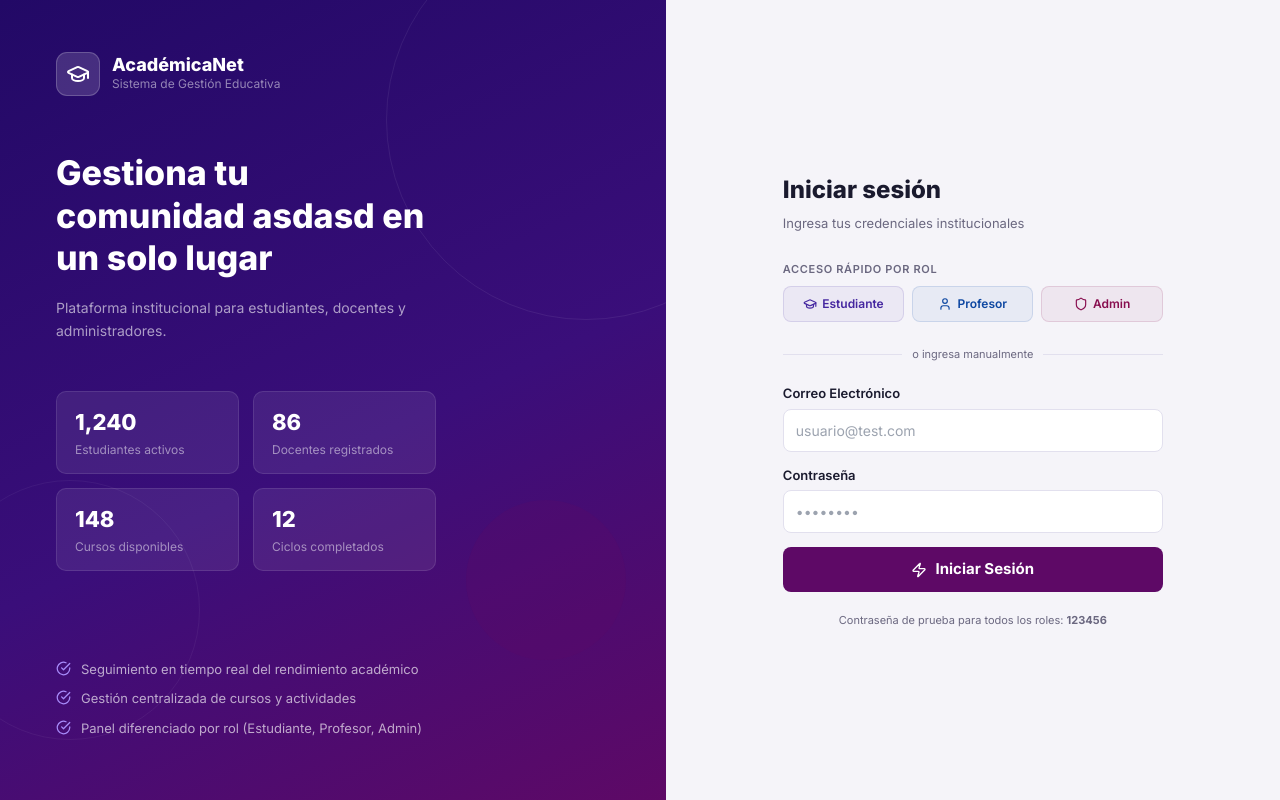
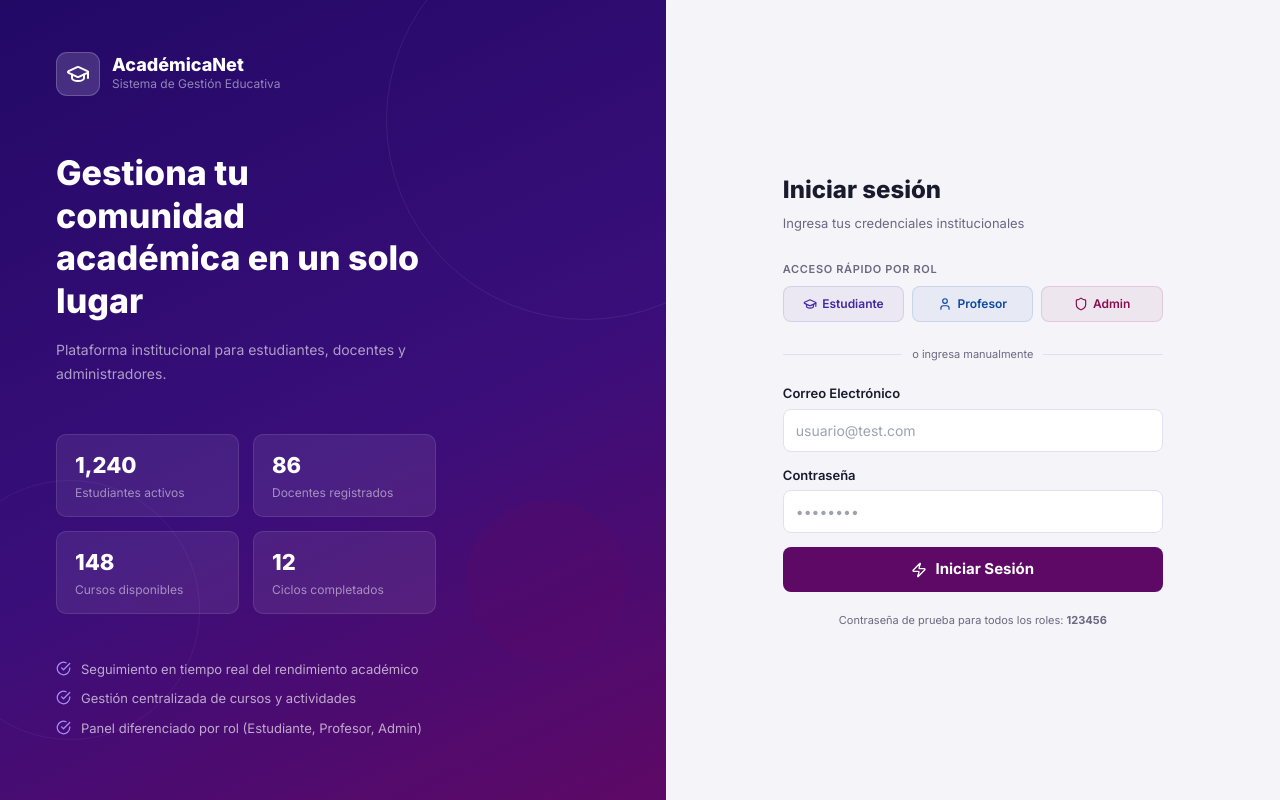
Before and after one commit to Retuc907/academica.net-frontend, a React (Vite) app: page / in a window 1280 px wide. Built offline with nearby package versions, Linux system fonts and the light colour scheme; no server answers; the HTML template or start-up script is replaced by a standard one.

Commit message:
ajuste secrets github final

```diff
--- a/src/features/auth/LoginPage.tsx
+++ b/src/features/auth/LoginPage.tsx
@@ -54,7 +54,7 @@ export function LoginPage() {
 
         <div style={{ flex: 1, zIndex: 1 }}>
           <h1 style={{ color: "#fff", fontSize: 34, fontWeight: 800, lineHeight: 1.25, marginBottom: 16, maxWidth: 380 }}>
-            Gestiona tu comunidad asdasd en un solo lugar
+            Gestiona tu comunidad académica en un solo lugar
           </h1>
           <p style={{ color: "rgba(255,255,255,0.6)", fontSize: 14, lineHeight: 1.7, maxWidth: 360, marginBottom: 48 }}>
             Plataforma institucional para estudiantes, docentes y administradores.
```
